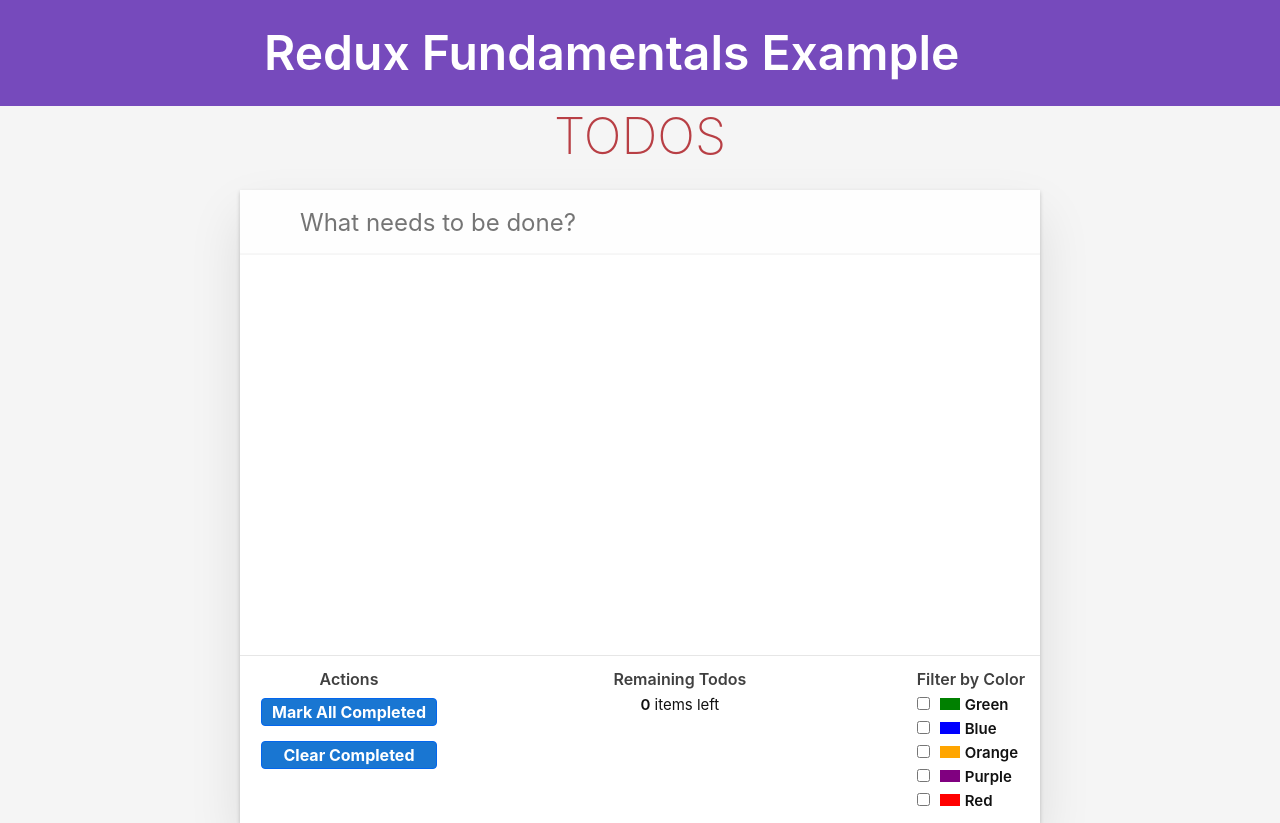
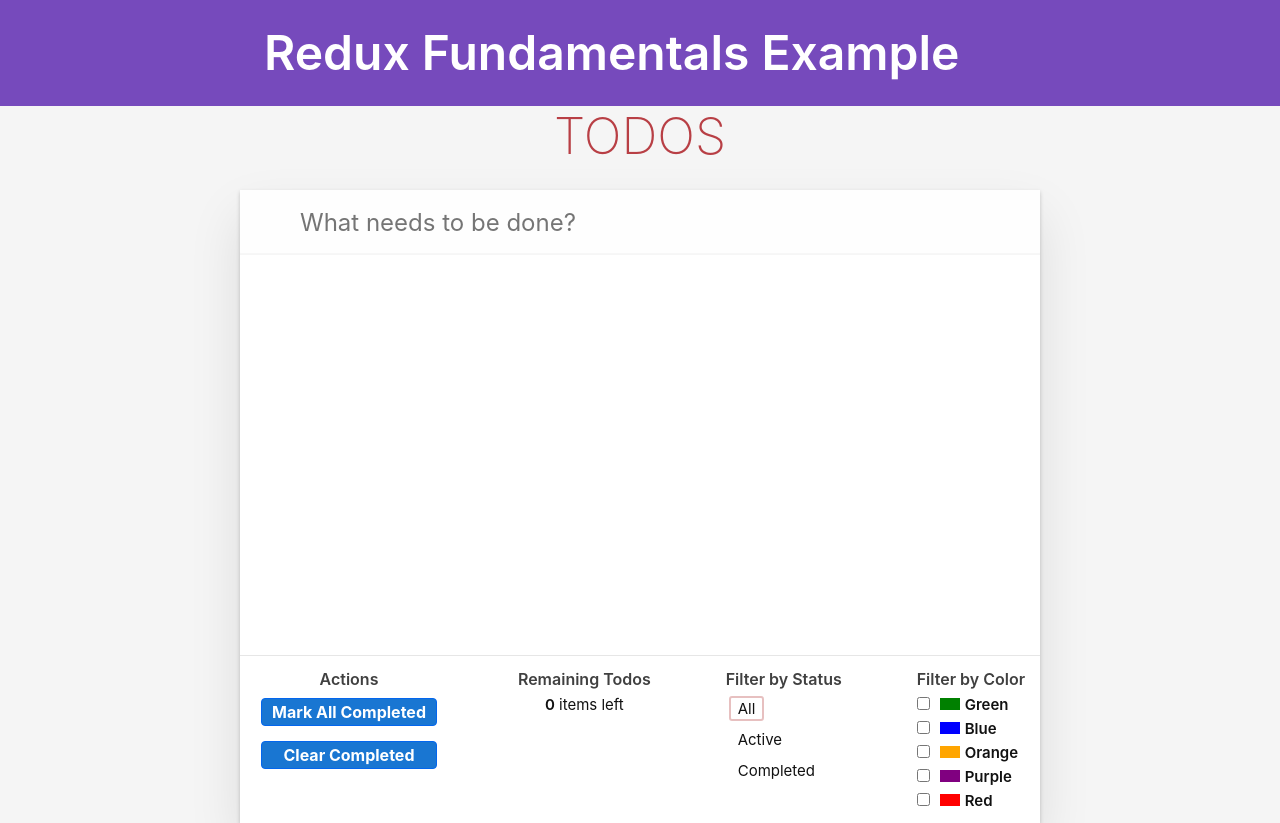
Before and after one commit to thanhlongnguyen140499/redux-fundamental-docs-sample, a React (Create React App) app: page / in a window 1280 px wide. Built offline with nearby package versions, Linux system fonts and the light colour scheme; what miragejs would draw is missing.

Commit message:
master: update - status filter

```diff
--- a/src/features/footer/Footer.js
+++ b/src/features/footer/Footer.js
@@ -1,6 +1,7 @@
 import React from 'react'
 import { useDispatch, useSelector } from 'react-redux'
 import { availableColors, capitalize } from '../filters/colors'
+import { StatusFilters } from '../filters/filtersSlice'
 
 const RemainingTodos = ({ count }) => {
   const suffix = count === 1 ? '' : 's'
@@ -9,6 +10,29 @@
     <div className="todo-count">
       <h5>Remaining Todos</h5>
       <strong>{count}</strong> item{suffix} left
+    </div>
+  )
+}
+
+const StatusFilter = ({ value: status, onChange }) => {
+  const renderedFilters = Object.keys(StatusFilters).map((key) => {
+    const value = StatusFilters[key]
+    const handleClick = () => onChange(value)
+    const className = value === status ? 'selected' : ''
+
+    return (
+      <li key={value}>
+        <button className={className} onClick={handleClick}>
+          {key}
+        </button>
+      </li>
+    )
+  })
+
+  return (
+    <div className="filters statusFilters">
+      <h5>Filter by Status</h5>
+      <ul>{renderedFilters}</ul>
     </div>
   )
 }
@@ -68,6 +92,9 @@
       payload: { color, changeType },
     })
 
+  const onStatusChange = (status) =>
+    dispatch({ type: 'filters/statusFilterChanged', payload: status })
+
   return (
     <footer className="footer">
       <div className="actions">
@@ -81,6 +108,7 @@
       </div>
 
       <RemainingTodos count={todosRemaining} />
+      <StatusFilter value={status} onChange={onStatusChange} />
       <ColorFilters value={colors} onChange={onColorChange} />
     </footer>
   )
```
